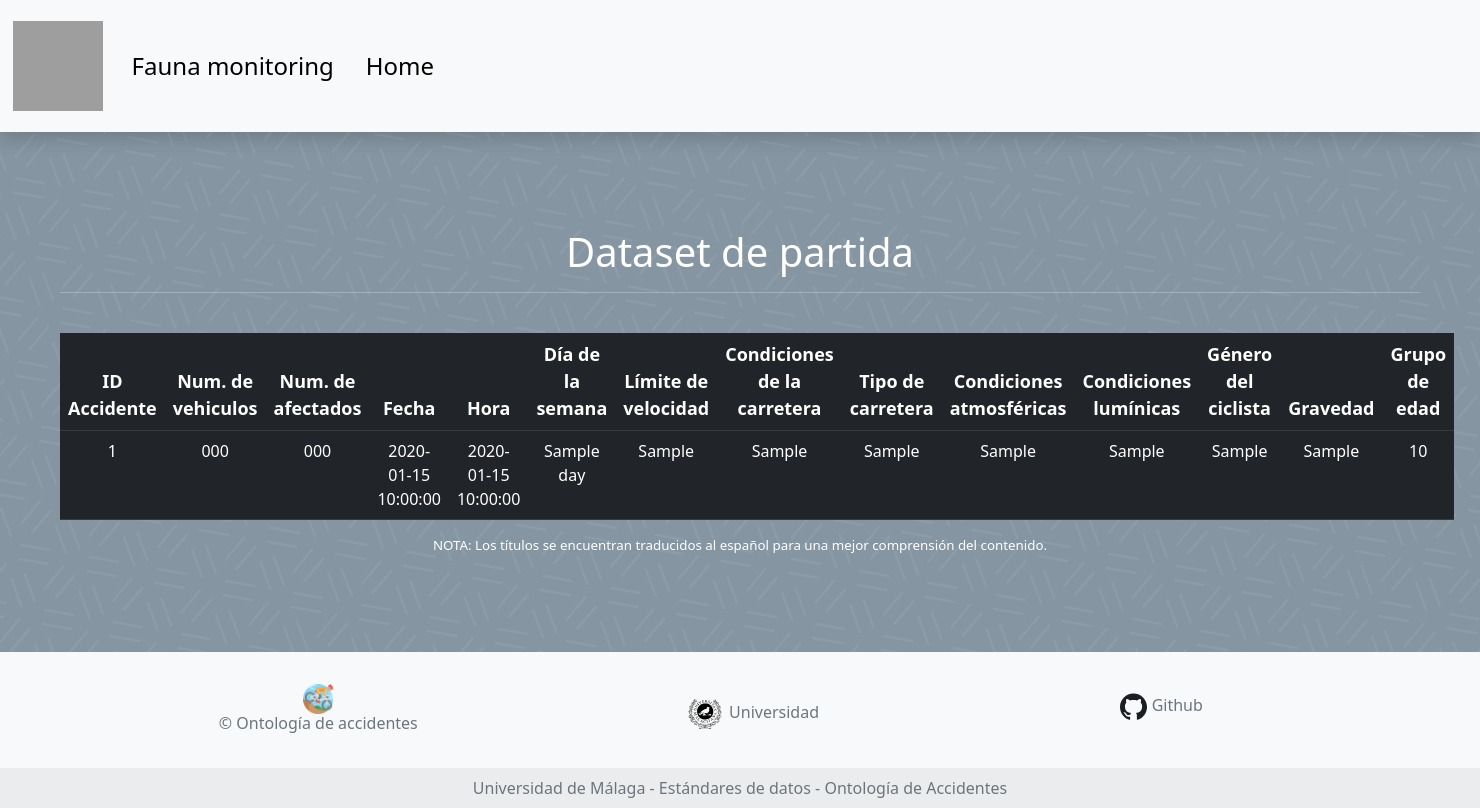
After one commit to JCruiz15/Bycicles-accidents-project, a Flask app: template web/templates/show_dataset.jinja in a window 1480 px wide. The commit adds this page. Run offline with Flask 2, Linux system fonts and the light colour scheme; the template is opened without the code that fills it: most values are stand-ins (such as "Sample title", 1, 10 or a date in 2020); some libraries are stand-ins or nearby versions; grey boxes are pictures that could not be loaded.

Commit message:
Show dataset in web

```diff
--- a/web/app.py
+++ b/web/app.py
@@ -1,20 +1,12 @@
-from datetime import datetime
-from http.client import HTTPException
-from typing import Any, AnyStr, List, Optional, Set, Tuple
-from pathlib import Path
-
-import werkzeug
 from flask import (
     Flask,
-    flash,
     redirect,
     render_template,
     request,
     abort,
 )
-from werkzeug.utils import secure_filename
-from werkzeug import Response
 import uuid
+import pandas as pd
 
 
 APP_SECRET_KEY = default=uuid.uuid4().hex
@@ -26,6 +18,23 @@ app.config['SECRET_KEY'] = APP_SECRET_KEY
 def index():
     return render_template("index.jinja")
 
+
+@app.route("/dataset", methods=['GET', 'POST'])
+def dataset():
+    dta = pd.read_csv("Bycicles-accidents-project/dataset/final_dataset_100samples.csv", sep=";", decimal=".")
+    print(dta.to_string())
+    return render_template("show_dataset.jinja", dataset=dta)
+
+
+@app.route("/xslt1", methods=['GET', 'POST'])
+def xslt1():
+    return render_template("index.jinja")
+
+
+@app.route("/xslt2", methods=['GET', 'POST'])
+def xslt2():
+    return render_template("index.jinja")
+
 if __name__ == "__main__":
     # app.run(debug=True)
     app.run(port=5000, debug=True)
--- a/web/templates/index.jinja
+++ b/web/templates/index.jinja
@@ -31,7 +31,7 @@ Adds the main content:
             </form>
         </fieldset>
         <fieldset class="col-md-6 mb-6">
-            <legend class="my-2 row align-items-center justify-content-center"">About</legend>
+            <legend class="my-2 row align-items-center justify-content-center">About</legend>
                 <div class=widthBoxes>
                     <p>
                         This a csv file visualization for vultures, and other birds, routes.
--- /dev/null
+++ b/web/templates/show_dataset.jinja
@@ -0,0 +1,79 @@
+{# Makes use of base.jinja #}
+{% extends 'base.jinja' %}
+
+{% block head %}
+{# Adds the title, stylesheet links and favicon #}
+
+<title>Dataset - Accidentes en bicicleta</title>
+<script src="https://cdn.jsdelivr.net/npm/sweetalert2@11"></script>
+{% endblock %}
+
+{% block content%}
+
+<div class="container-fluid text-white my-5">
+
+<div class="container-fluid my-5 px-5 text-center">
+    <h1>Dataset de partida</h1>
+    <hr>
+    <br>
+    <table class="table table-hover table-dark mx-auto" style="width: 85%;">
+      <thead class="thead-dark">
+        <tr style="font-size: large;">
+          <th scope="col">ID Accidente</th>
+          <th scope="col">Num. de vehiculos</th>
+          <th scope="col">Num. de afectados</th>
+          <th scope="col">Fecha</th>
+          <th scope="col">Hora</th>
+          <th scope="col">Día de la semana</th>
+          <th scope="col">Límite de velocidad</th>
+          <th scope="col">Condiciones de la carretera</th>
+          <th scope="col">Tipo de carretera</th>
+          <th scope="col">Condiciones atmosféricas</th>
+          <th scope="col">Condiciones lumínicas</th>
+          <th scope="col">Género del ciclista</th>
+          <th scope="col">Gravedad</th>
+          <th scope="col">Grupo de edad</th>
+
+        </tr>
+      </thead>
+      <tbody>
+            {% for key,value in dataset.iterrows() %}
+            <tr>
+                <td>{{value['Accident_Index']}}</td>
+                <td>{{value['Number_of_Vehicles']}}</td>
+                <td>{{value['Number_of_Casualties']}}</td>
+                <td>{{value['Date']}}</td>
+                <td>{{value['Time']}}</td>
+                <td>{{value['Day']}}</td>
+                <td>{{value['Speed_limit']}}</td>
+                <td>{{value['Road_conditions']}}</td>
+                <td>{{value['Road_type']}}</td>
+                <td>{{value['Weather_conditions']}}</td>
+                <td>{{value['Light_conditions']}}</td>
+                <td>{{value['biker_gender']}}</td>
+                <td>{{value['biker_severity_injury']}}</td>
+                <td>{{value['biker_age_group']}}</td>
+            </tr>
+            {% endfor %}
+      </tbody>
+    </table>
+    <p style="font-size: smaller;">
+        NOTA: Los títulos se encuentran traducidos al español para una mejor comprensión del contenido.
+    </p>
+  </div>
+</div>
+
+{% endblock %}
+
+{% block scripts %}
+{# Adds the scripts and dependencies #}
+<script src="https://cdn.jsdelivr.net/npm/popper.js@1.16.0/dist/umd/popper.min.js"
+    integrity="sha384-Q6E9RHvbIyZFJoft+2mJbHaEWldlvI9IOYy5n3zV9zzTtmI3UksdQRVvoxMfooAo" crossorigin="anonymous">
+    </script>
+<script src="https://stackpath.bootstrapcdn.com/bootstrap/5.0.0-alpha1/js/bootstrap.min.js"
+    integrity="sha384-oesi62hOLfzrys4LxRF63OJCXdXDipiYWBnvTl9Y9/TRlw5xlKIEHpNyvvDShgf/" crossorigin="anonymous">
+    </script>
+{% endblock %}
+</body>
+
+</html>
```
